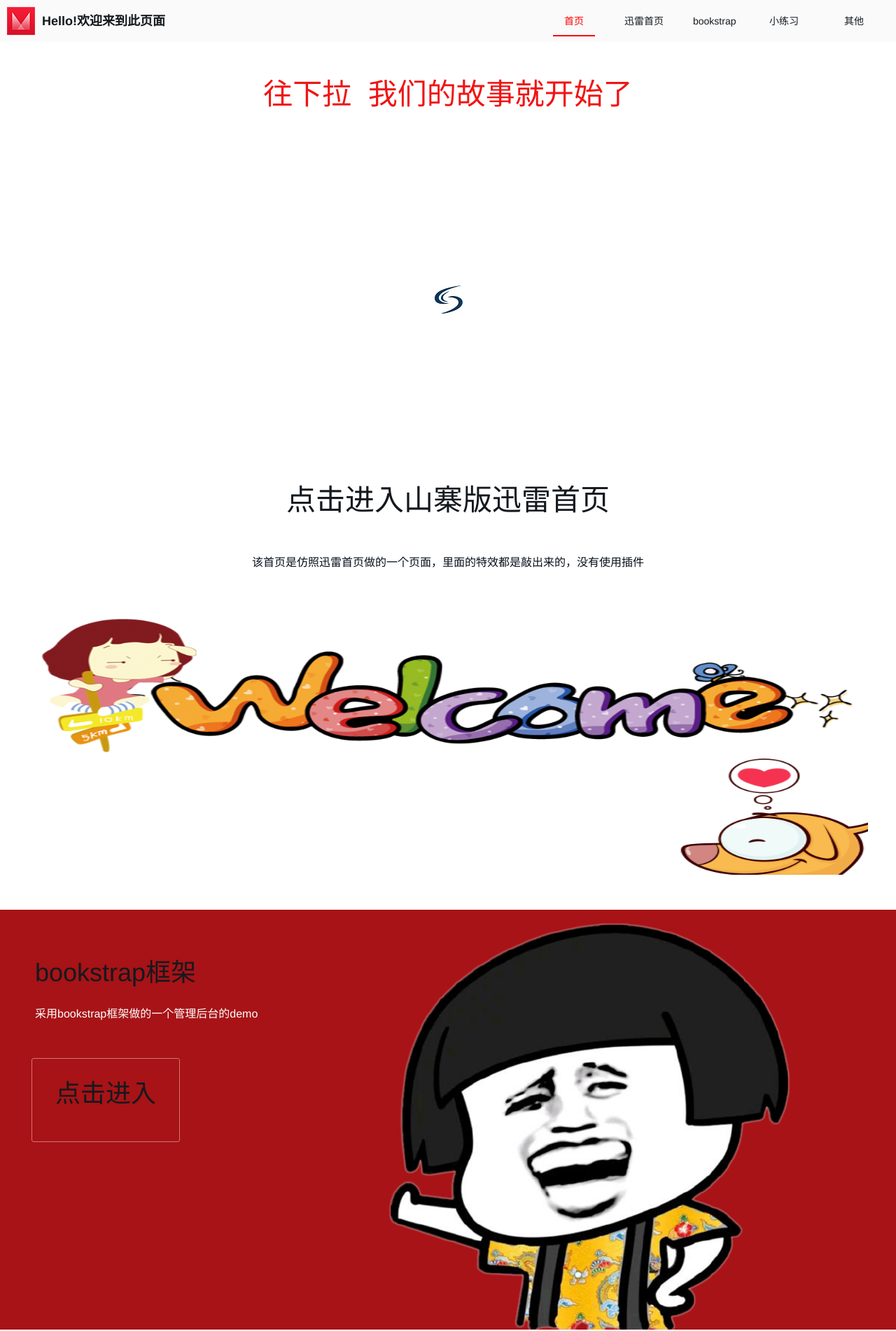
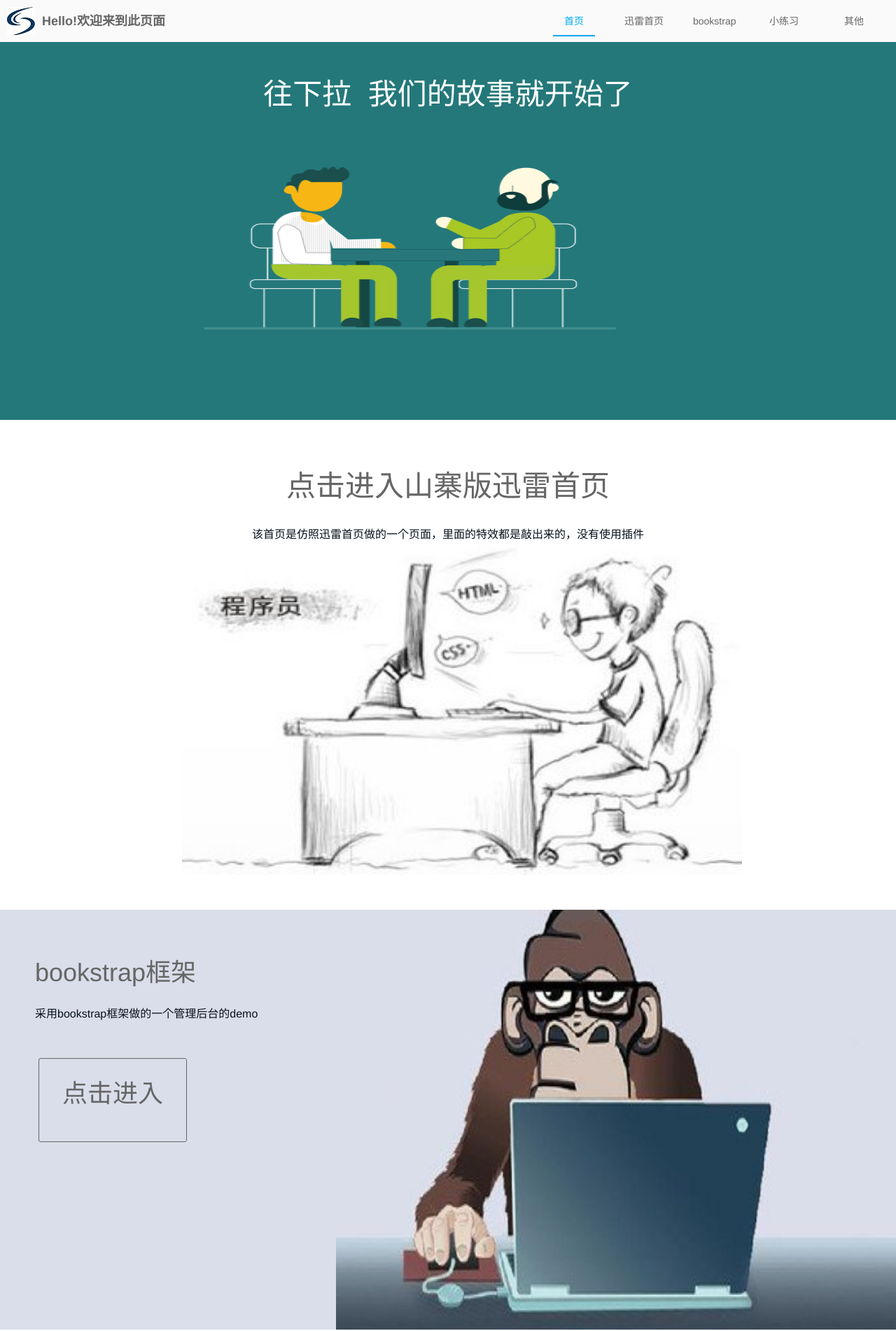
Before and after one commit to Lsuyun/perrygirl, a plain HTML site: page index1.html in a window 1280 px wide. Shown: the top 1902 px of the page at 70% size. Drawn offline with Linux system fonts and the light colour scheme.

Commit message:
Add files via upload

```diff
--- a/css/base.css
+++ b/css/base.css
@@ -6,10 +6,10 @@ body {
 }
 
 a {
-    color: #14191e;
+    color: #666666;
     text-decoration: none;
 }
 
 a:hover {
-    color: #f01400;
+    color: #24787a;
 }
--- a/css/index.css
+++ b/css/index.css
@@ -16,7 +16,7 @@
     z-index: 2;
     height: 60px;
     background-color: #FAFAFA;
-    color: #292E35;
+    color: #14191e;
 }
 
 .header__logo {
@@ -24,7 +24,7 @@
     height: 40px;
     margin: 10px 0px 0px 10px;
     padding: 0px 0px 0px 50px;
-    background: url("./../img/logo.png") left top no-repeat;
+    background: url("./../img/0.jpg") left top no-repeat;
     display: block;
     font-size: 18px;
     line-height: 40px;
@@ -37,7 +37,7 @@
 }
 
 .header__nav-item:hover {
-    color: #f03131;
+    color: #03A9F4;
 }
 
 .header__nav-item {
@@ -53,23 +53,19 @@
 .header__nav-item-tip {
     width: 60px;
     height: 2px;
-    background: red;
+    background: #03A9F4;
     position: absolute;
     left: 20px;
     bottom: -2px;
 }
 
-.header__nav-item_custom_button {
+/*.header__nav-item_custom_button {
     color: #fff;
     background: #000;
     width: 60px;
     margin: 0 20px;
     border-radius: 5px;
-}
-
-.header__nav-item_custom_button:hover {
-    color: #fff;
-}
+}*/
 
 /* 第一屏模块开始 */
 
@@ -86,12 +82,13 @@
 }
 
 .screen-1__wrap {
-    max-width: 1200px;
+ /*   max-width: 1200px;*/
     min-width: 800px;
     margin: 0px auto;
     height: 100%;
     position: relative;
     overflow: hidden;
+    background-color: #24787a;
 }
 
 .screen-1__heading {
@@ -100,26 +97,28 @@
     width: 100%;
     font-size: 42px;
 }
-.screen-1__subheading {
+/*.screen-1__subheading {
     width: 100%;
     top: 190px;
     position: absolute;
     font-size: 16px;
-    color:#000;
-}
+    color:#999;
+}*/
 .screen-1__heading b{
-    color: #f01414;
     font-weight: normal;
+    z-index: 999;
+    color: #fff;
 }
 .screen-1__phone {
     position: absolute;
-    bottom: 20px;
-    width: 1375px;
-    height: 305px;
+    /*bottom: 20px;*/
+    top: 150px;
+    width: 100%;
+    height: 400px;
     left: 50%;
     margin-left: -687px;
-    background: url(../img/0.jpg) no-repeat center ;
-   /* background-size: cover;*/
+    background: url(../img/1.jpg) no-repeat center ;
+    background-size:669px 314px ;
     z-index: 1;
 }
 .screen-1__shadow {
@@ -150,7 +149,7 @@
 
 .screen-2__heading {
     position: absolute;
-    top: 80px;
+    top: 60px;
     width: 100%;
     font-size: 42px;
     color: #f01414
@@ -158,22 +157,23 @@
 
 .screen-2__subheading {
     width: 100%;
-    top: 190px;
+    top: 150px;
     position: absolute;
     font-size: 16px;
+    z-index: 99;
 }
 .screen-2__phone{
     width: 1200px;
     height: 500px;
-    background: url(../img/c.png) no-repeat center;
+    background: url(../img/01.jpg) no-repeat center;
     position: absolute;
-    background-size:1200px  500px;
+    background-size:800px  500px;
     margin-left: 20px;
     top: 150px;
 }
 .screen-2__point{
     font-size: 24px;
-    color: #4D555d;
+    color: #f7f7f9;
     position: absolute;
     width: 100px;
 }
@@ -203,12 +203,12 @@
 .screen-3 {
     color: rgb(255,255,255);
     height: 600px;
-    background-color: #a71316;
+    background-color: #dadeea;
 }
 
 .screen-3__wrap {
-    max-width: 1200px;
-    min-width: 800px;
+    max-width: 100%;
+    /*min-width: 800px;*/
     margin: 0px auto;
     height: 100%;
     position: relative;
@@ -218,26 +218,27 @@
 .screen-3__heading {
     position: absolute;
     top: 60px;
-    left: 10px;
+    left: 50px;
     width: 580px;
     font-size: 36px;
 }
 .screen-3__subheading {
     position: absolute;
     top: 135px;
-    left: 10px;
+    left: 50px;
     width: 580px;
     font-size: 16px;
+    color:rgb(7,17,27);
 }
 
 .screen-3__phone{
-    width: 729px;
+    width: 800px;
     height: 900px;
     position: absolute;
-    top: 10px;
-    left: 465px;
-    background: url(../img/8.png) no-repeat;
-    background-size: 729px 600px;
+    top: 0px;
+    right: 0px;
+    background: url(../img/02.jpg) no-repeat;
+    background-size: 800px 600px;
 }
 
 .screen-3__features {
@@ -245,7 +246,7 @@
     width: 328px;
     height: 288px;
     bottom: 100px;
-    left: 5px;
+    left: 55px;
 }
 .screen-3__features-item-number{
     height: 36px;
@@ -258,7 +259,7 @@
     float: left;
     width: 210px;
     height: 118px;
-    border: 1px solid #D97173;
+    border: 1px solid #666;
     border-radius: 3px;
     text-align: center;
     line-height: 14px;
@@ -273,6 +274,7 @@
     background-color: #fff;
     text-align: center;
     height: 700px;
+     background: #fff;
 }
 .screen-4__wrap {
     max-width: 1200px;
@@ -290,6 +292,7 @@
     width: 100%;
     font-size: 42px;
     color: #f01414;
+
 }
 .screen-4__subheading {
     position: absolute;
@@ -346,8 +349,8 @@
 }
 
     .screen-4__type-item_i_1 {
-        background: url("../img/9.png") center  no-repeat;
-        background-size: 1200px 470px;
+        background: url("../img/3.jpg") center  no-repeat;
+        background-size: 800px 470px;
     }
 
     /*.screen-4__type-item_i_2 {
@@ -402,17 +405,24 @@
     position: absolute;
     top: 200px;
     width: 100%;
-    font-size: 16px;
+    font-size: 24px;
+    color: #666;
 }
 
-
+.word{
+    font-size: 24px;
+    color: #666;
+}
+.number{
+    color: #24787a;
+}
 /*.buy {
     height: 80px;
     padding: 120px 0px;
     background: url(../img/bg-screen-buy.png) no-repeat bottom center #2b333b;
 }
 */
-.buy__button:hover,
+/*.buy__button:hover,
 .buy__button {
     width: 240px;
     height: 80px;
@@ -430,7 +440,7 @@
     box-shadow: 0 10px 10px rgba(0,0,0,.5);
     transform:translate(0,-5px);
 }
-
+*/
 /*页脚模块开始*/
 .footer {
     height: 80px;
@@ -443,7 +453,7 @@
 
 /*大纲模块*/
 
-.outline {
+/*.outline {
     position: fixed;
     padding: 5px 10px;
     bottom: 120px;
@@ -460,14 +470,14 @@
     line-height: 30px;
     padding: 5px 0;
     background: rgb(255,255,255);
-    margin: 5px 0px 0px;
+    margin: 5px 0fpx 0px;
     border-top: 1px solid #eee;
     text-align: center;
-    color: #93999f;
+    color: #93999;
 }
 .outline__item:first-child{
     border:none;
 }
 .outline__item_status_active{
     color: #000;
-}
+}*/
```
Also changed, not shown: css/animate.css.
